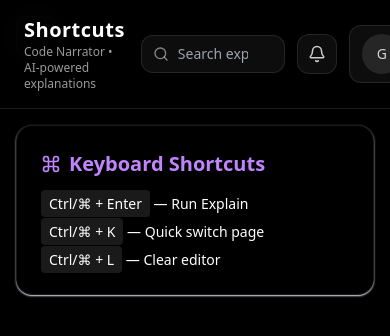
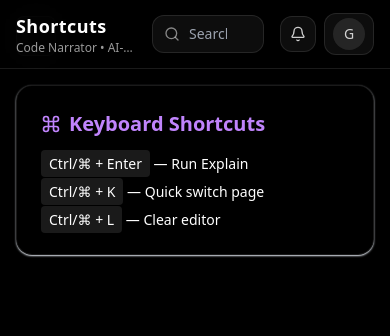
Before and after one commit to mah12-ops/code_narrator_ai, a React (Vite) app in the folder client/: page /dashboard/shortcuts in a window 390 px wide. Shown: the top 336 px of the page. Built offline with nearby package versions, Linux system fonts and the light colour scheme.

Commit message:
fix responsiveness

```diff
--- a/client/src/components/pages/Dashboard/EditProfilePage.tsx
+++ b/client/src/components/pages/Dashboard/EditProfilePage.tsx
@@ -58,7 +58,7 @@ const EditProfilePage: React.FC = () => {
 
       await fetchUser();
       alert("✅ Profile updated successfully");
-      navigate("/dashboard/settings");
+      navigate("/dashboard");
     } catch (err) {
       console.error(err);
       alert("❌ Failed to update profile");
--- a/client/src/components/pages/Dashboard/Topbar.tsx
+++ b/client/src/components/pages/Dashboard/Topbar.tsx
@@ -1,4 +1,3 @@
-// src/components/Topbar.tsx
 import React, { useEffect, useState, useRef } from "react";
 import { useLocation, Link, useNavigate } from "react-router-dom";
 import { Search, Bell, User as UserIcon, LogOut } from "lucide-react";
@@ -27,33 +26,28 @@ const Topbar: React.FC = () => {
   const profileMenuRef = useRef<HTMLDivElement>(null);
   const notificationsRef = useRef<HTMLDivElement>(null);
 
- // Fetch user on mount
-useEffect(() => {
-  fetchUser();
-}, [fetchUser]);
+  // Fetch user
+  useEffect(() => {
+  // ❌ async function returns Promise<void>
+  async function fetchData() {
+    await fetchUser();
+  }
+  fetchData();
+}, []);
 
-// Auto-refresh user every 5 minutes
-useEffect(() => {
-  const interval = setInterval(() => {
-    fetchUser();
-  }, 5 * 60 * 1000);
-  return () => clearInterval(interval);
-}, [fetchUser]);
 
+  useEffect(() => {
+    const interval = setInterval(fetchUser, 5 * 60 * 1000);
+    return () => clearInterval(interval);
+  }, [fetchUser]);
 
   // Close dropdowns when clicking outside
   useEffect(() => {
     const handleClickOutside = (event: MouseEvent) => {
-      if (
-        profileMenuRef.current &&
-        !profileMenuRef.current.contains(event.target as Node)
-      ) {
+      if (profileMenuRef.current && !profileMenuRef.current.contains(event.target as Node)) {
         setShowProfileMenu(false);
       }
-      if (
-        notificationsRef.current &&
-        !notificationsRef.current.contains(event.target as Node)
-      ) {
+      if (notificationsRef.current && !notificationsRef.current.contains(event.target as Node)) {
         setShowNotifications(false);
       }
     };
@@ -69,9 +63,7 @@ useEffect(() => {
   const getImageUrl = (img?: string | null) => {
     if (!img) return null;
     if (img.startsWith("http")) return img;
-    return img.startsWith("/")
-      ? `${settings.apiBaseUrl}${img}`
-      : `${settings.apiBaseUrl}/${img}`;
+    return img.startsWith("/") ? `${settings.apiBaseUrl}${img}` : `${settings.apiBaseUrl}/${img}`;
   };
 
   return (
@@ -81,34 +73,36 @@ useEffect(() => {
       transition={{ duration: 0.45 }}
       className="sticky top-0 z-50 border-b border-white/10 bg-black/60 backdrop-blur-xl"
     >
-      <div className="mx-auto flex max-w-7xl items-center gap-4 px-6 py-4">
+      <div className="mx-auto flex max-w-7xl flex-wrap items-center gap-4 px-4 sm:px-6 py-3 md:py-4">
         {/* Page Title */}
-        <div>
-          <h1 className="text-xl font-semibold tracking-wide text-white">{title}</h1>
-          <p className="text-xs text-white/60">Code Narrator • AI-powered explanations</p>
+        <div className="flex-1 min-w-[120px]">
+          <h1 className="text-lg sm:text-xl md:text-2xl font-semibold tracking-wide text-white truncate">
+            {title}
+          </h1>
+          <p className="text-xs text-white/60 truncate">Code Narrator • AI-powered explanations</p>
+        </div>
+
+        {/* Search Input */}
+        <div className="relative flex-1 max-w-full md:max-w-[400px]">
+          <Search className="pointer-events-none absolute left-3 top-1/2 -translate-y-1/2 text-white/50" size={16} />
+          <motion.input
+            value={search}
+            onChange={(e) => setSearch(e.target.value)}
+            placeholder="Search explanations…"
+            className="w-full rounded-xl border border-white/10 bg-white/5 px-9 py-2 text-sm text-white outline-none focus:ring-2 focus:ring-purple-500/30 transition-all"
+            layout
+          />
         </div>
 
         {/* Actions */}
-        <div className="ml-auto flex items-center gap-3">
-          {/* Search */}
-          <div className="relative">
-            <Search className="pointer-events-none absolute left-3 top-1/2 -translate-y-1/2 text-white/50" size={16} />
-           <input
-  value={search}
-  onChange={(e) => setSearch(e.target.value)}
-  placeholder="Search explanations…"
-  className="w-36 sm:w-64 md:w-72 rounded-xl border border-white/10 bg-white/5 px-9 py-2 text-sm text-white outline-none focus:ring-2 focus:ring-purple-500/30"
-/>
-
-          </div>
-
+        <div className="flex items-center gap-2 sm:gap-3">
           {/* Notifications */}
           <div className="relative" ref={notificationsRef}>
             <button
               onClick={() => setShowNotifications((s) => !s)}
-              className="grid h-10 w-10 place-items-center rounded-xl border border-white/10 bg-white/5 hover:bg-white/10"
+              className="grid h-9 w-9 place-items-center rounded-xl border border-white/10 bg-white/5 hover:bg-white/10 transition"
             >
-              <Bell className="text-white/80" size={18} />
+              <Bell className="text-white/80" size={16} />
             </button>
             <AnimatePresence>
               {showNotifications && (
@@ -116,6 +110,7 @@ useEffect(() => {
                   initial={{ opacity: 0, y: -10 }}
                   animate={{ opacity: 1, y: 0 }}
                   exit={{ opacity: 0, y: -10 }}
+                  transition={{ duration: 0.25 }}
                   className="absolute right-0 mt-2 w-64 rounded-xl border border-white/10 bg-black/90 shadow-xl overflow-hidden z-50"
                 >
                   <div className="p-4 text-white/80 text-sm">No new notifications</div>
@@ -128,22 +123,22 @@ useEffect(() => {
           <div className="relative" ref={profileMenuRef}>
             <button
               onClick={() => setShowProfileMenu((s) => !s)}
-              className="flex items-center gap-3 rounded-xl border border-white/10 bg-white/5 px-3 py-2 text-sm text-white/80 hover:bg-white/10"
+              className="flex items-center gap-2 sm:gap-3 rounded-xl border border-white/10 bg-white/5 px-2 sm:px-3 py-1 sm:py-2 text-sm text-white/80 hover:bg-white/10 transition"
             >
               {user?.profileImage ? (
                 <img
-                  src ={getImageUrl(user.profileImage) ?? undefined}
+                  src={getImageUrl(user.profileImage) ?? undefined}
                   alt="Profile"
-                  className="h-10 w-10 rounded-full object-cover"
+                  className="h-8 w-8 sm:h-9 sm:w-9 rounded-full object-cover"
                 />
               ) : (
-                <div className="h-10 w-10 rounded-full bg-white/10 grid place-items-center text-sm text-white/80">
+                <div className="h-8 w-8 sm:h-9 sm:w-9 rounded-full bg-white/10 grid place-items-center text-sm text-white/80">
                   {user?.name?.[0] ?? "G"}
                 </div>
               )}
               <div className="hidden sm:flex sm:flex-col sm:items-start">
-                <span className="text-sm text-white/90">{user?.name ?? "Guest"}</span>
-                <span className="text-xs text-white/50">{user?.email ?? ""}</span>
+                <span className="text-sm text-white/90 truncate">{user?.name ?? "Guest"}</span>
+                <span className="text-xs text-white/50 truncate">{user?.email ?? ""}</span>
               </div>
             </button>
 
@@ -153,11 +148,12 @@ useEffect(() => {
                   initial={{ opacity: 0, y: -10 }}
                   animate={{ opacity: 1, y: 0 }}
                   exit={{ opacity: 0, y: -10 }}
+                  transition={{ duration: 0.25 }}
                   className="absolute right-0 mt-2 w-56 rounded-xl border border-white/10 bg-black/90 shadow-xl overflow-hidden z-50"
                 >
                   <Link
                     to="/dashboard/edit-profile"
-                    className="flex items-center gap-2 px-4 py-2 text-sm text-white/80 hover:bg-white/5"
+                    className="flex items-center gap-2 px-4 py-2 text-sm text-white/80 hover:bg-white/5 transition"
                     onClick={() => setShowProfileMenu(false)}
                   >
                     <UserIcon size={14} /> Edit Profile
@@ -168,7 +164,7 @@ useEffect(() => {
                       setShowProfileMenu(false);
                       handleLogout();
                     }}
-                    className="w-full text-left flex items-center gap-2 px-4 py-2 text-sm text-red-400 hover:bg-red-500/10"
+                    className="w-full text-left flex items-center gap-2 px-4 py-2 text-sm text-red-400 hover:bg-red-500/10 transition"
                   >
                     <LogOut size={14} /> Logout
                   </button>
```
